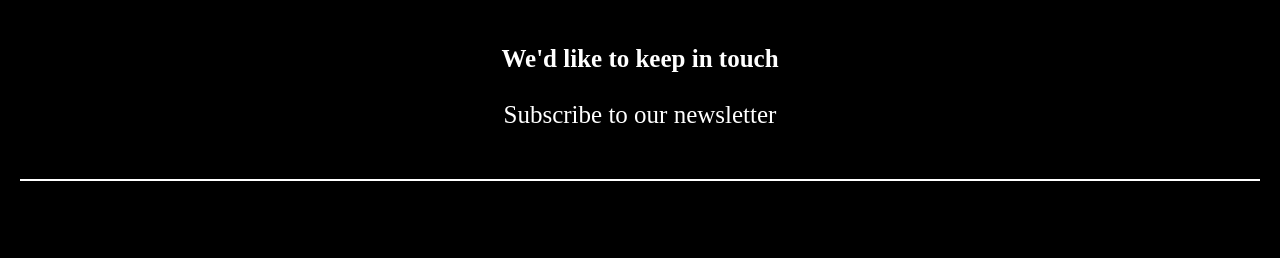
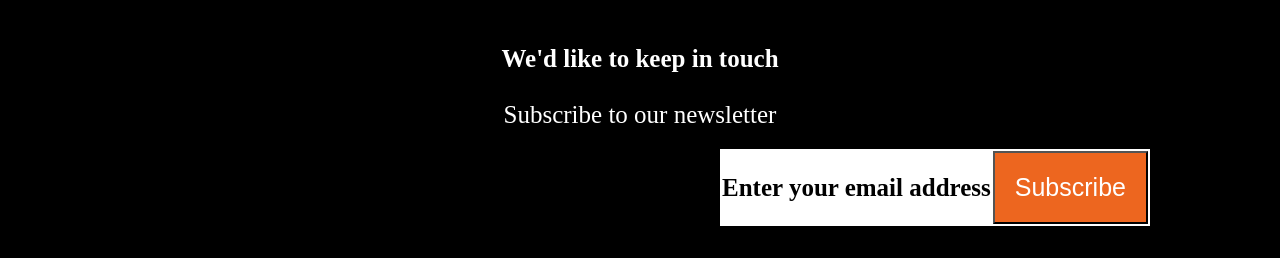
Before and after one commit to ItotiaHarrison/Agriplus-website, a plain HTML site: page index.html in a window 1280 px wide. Shown: the part 3575-3833 px from the top of the page. Drawn offline with Linux system fonts and the light colour scheme.

Commit message:
add subscribe button

```diff
--- a/index.css
+++ b/index.css
@@ -188,6 +188,13 @@ nav{
     text-align: center;
 }
 
+table{
+    margin-left: 650px;
+    background-color: white;
+    color: black;
+    margin-top: 20px;
+}
+
 
 
 .conclusion{
--- a/index.html
+++ b/index.html
@@ -204,7 +204,12 @@
         <br>
         <br>
         <p>Subscribe to our newsletter</p>
-
+        <table>
+            <tr>
+                <th>Enter your email address</th>
+                <th><button role="button">Subscribe</button></th>
+            </tr>
+        </table>
         </div>
 
         <div class="Agriplus">
```
